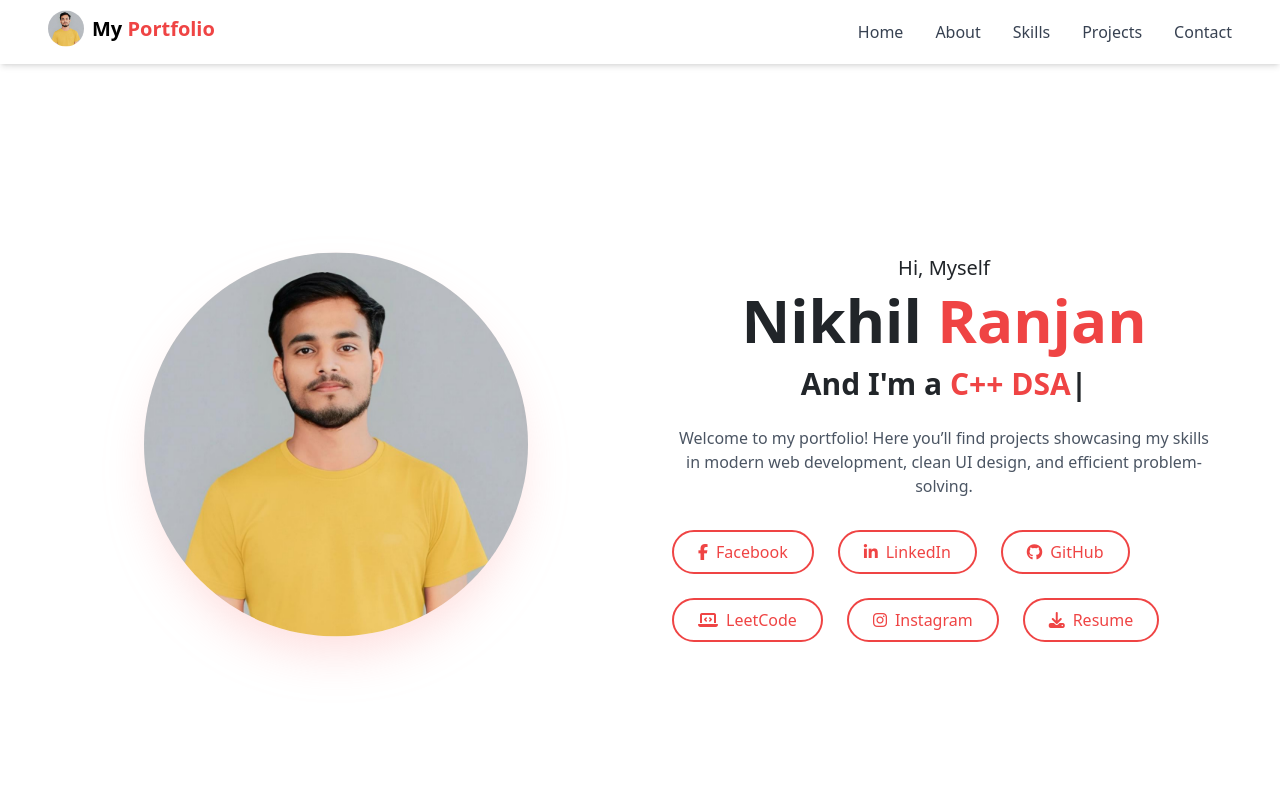
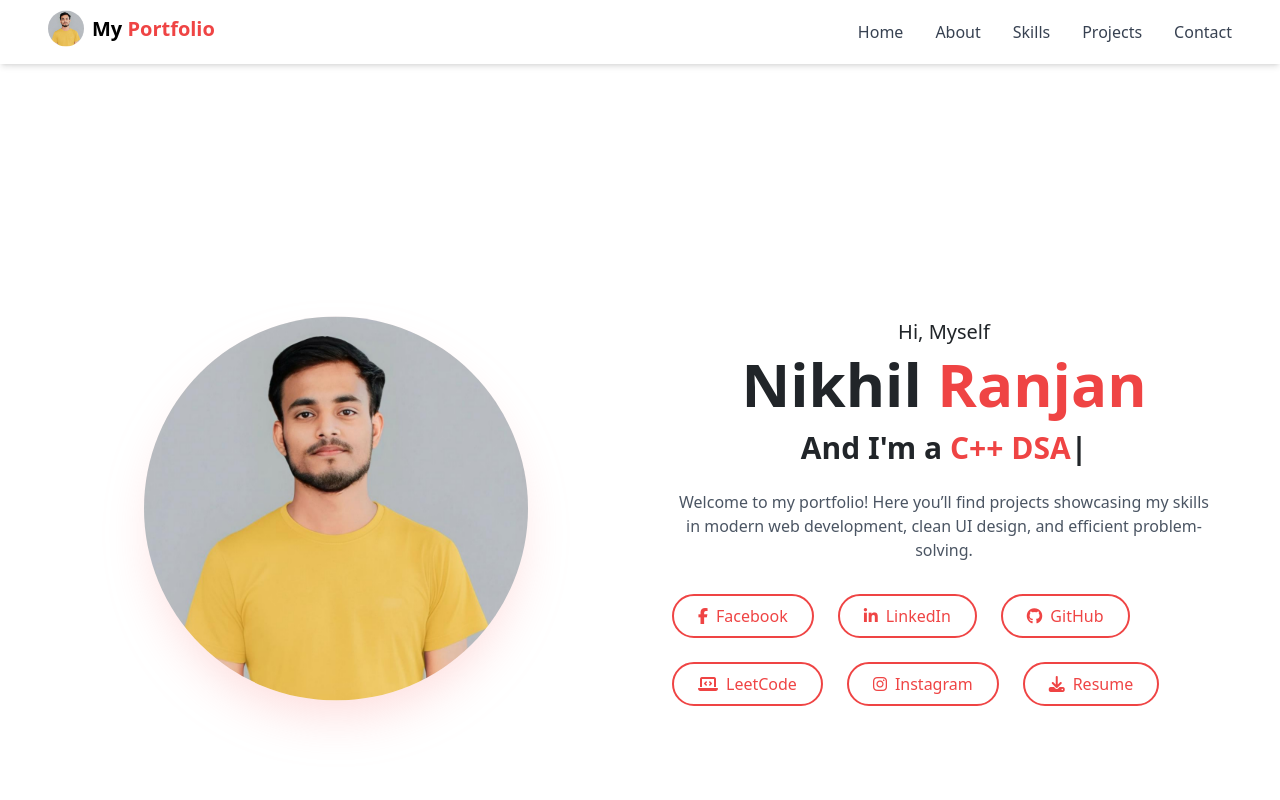
Before and after one commit to nikhilranjan01/my-portfolio, a React (Vite) app: page / in a window 1280 px wide. Shown: the top 800 px of the page. Built offline with nearby package versions, Linux system fonts and the light colour scheme.

Commit message:
New Update

```diff
--- a/src/App.jsx
+++ b/src/App.jsx
@@ -4,22 +4,22 @@ import Hero from "./components/Hero";
 import About from "./components/About";
 import Skills from "./components/Skills";
 import Projects from "./components/Projects";
-import Contact from './components/Contact';
-import Footer from './components/Footer';
-
+import Contact from "./components/Contact";
+import Footer from "./components/Footer";
 
 function App() {
   return (
     <>
       <Header />
-      <Hero />
-      <About />
-      <Skills />
-      <Projects />
-      <Contact />
+      <main className="pt-16">
+        <Hero />
+        <About />
+        <Skills />
+        <Projects />
+        <Contact />
+      </main>
+
       <Footer />
-
-      {/* More sections like About, Projects, etc. */}
     </>
   );
 }
```
